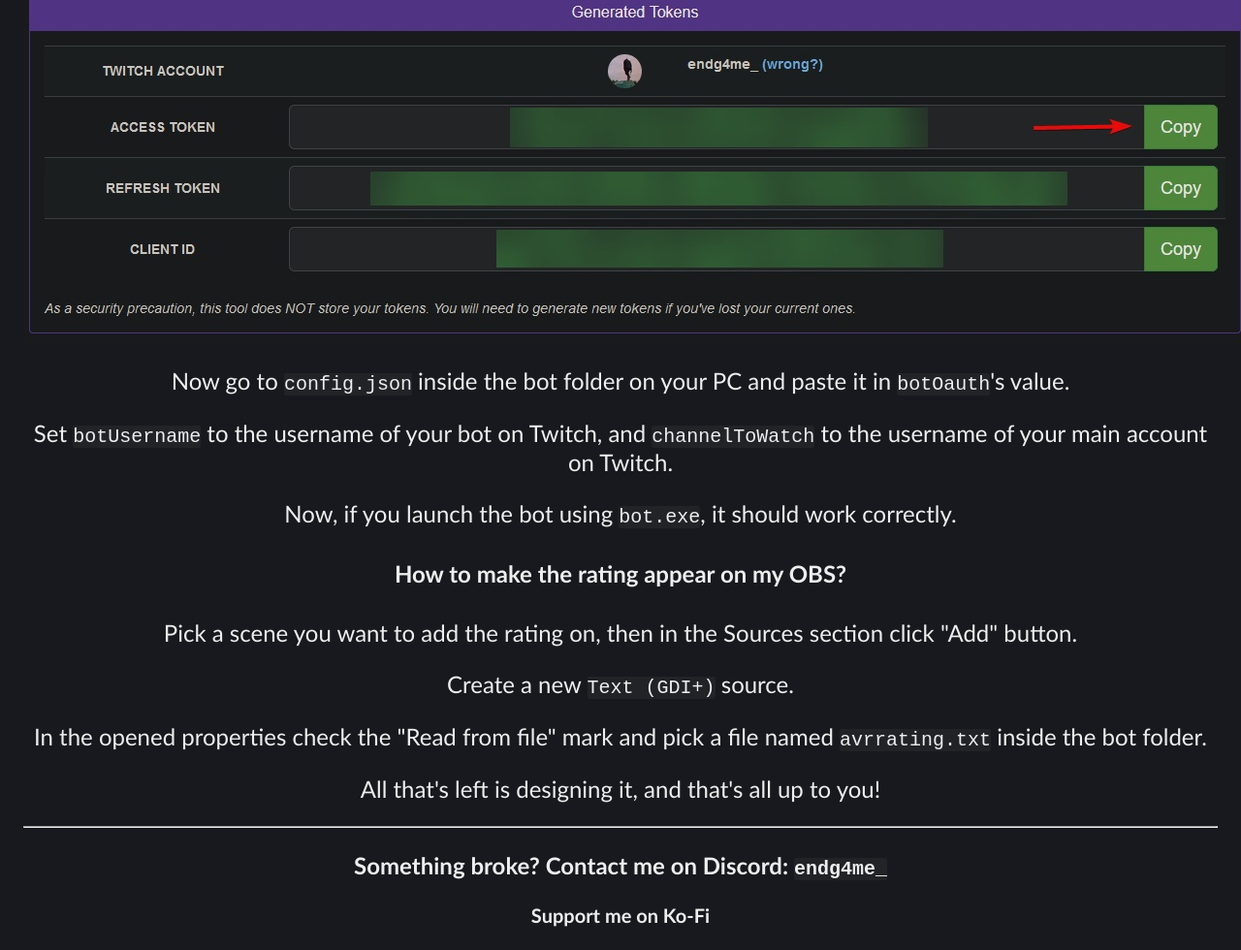
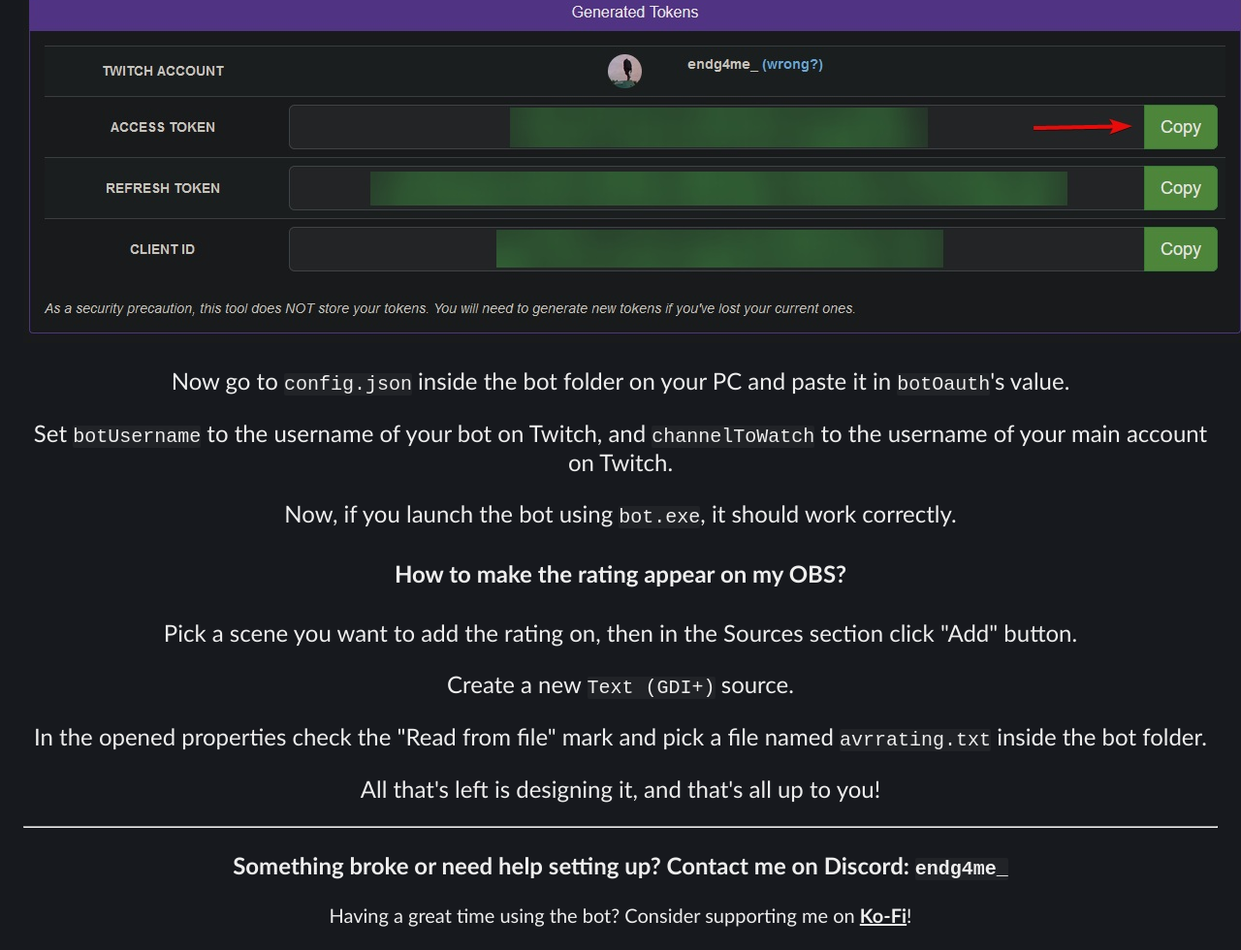
Before and after one commit to Endg4meZer0/simple-twitch-chat-rating-bot, a plain HTML site: page index.html in a window 1280 px wide. Shown: the part 1084-2064 px from the top of the page at 97% size. Drawn offline with Linux system fonts and the light colour scheme.

Commit message:
linked the Ko-Fi page

```diff
--- a/index.html
+++ b/index.html
@@ -34,6 +34,6 @@
     <p>In the opened properties check the "Read from file" mark and pick a file named <code>avrrating.txt</code> inside the bot folder.</p>
     <p>All that's left is designing it, and that's all up to you!</p>
     <hr>
-    <p id="tech"><b>Something broke? Contact me on Discord: <code>endg4me_</code></b></p>
-    <p id="kofi"><a>Support me on Ko-Fi</a></p>
+    <p id="tech"><b>Something broke or need help setting up? Contact me on Discord: <code>endg4me_</code></b></p>
+    <p id="kofi">Having a great time using the bot? Consider supporting me on <a href="https://ko-fi.com/endg4me">Ko-Fi</a>!</p>
 </body>
```
